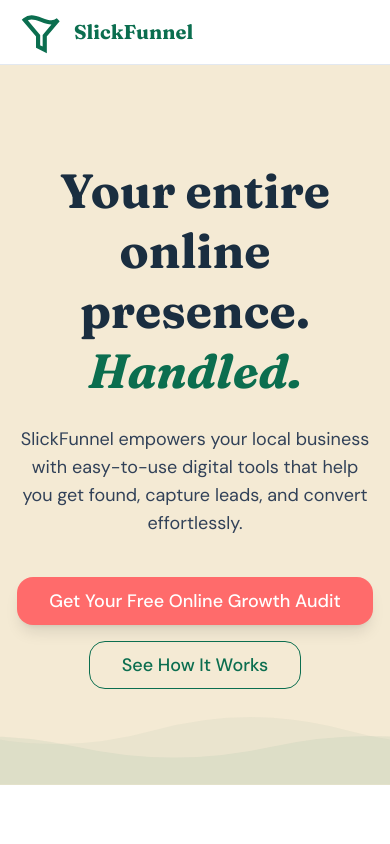
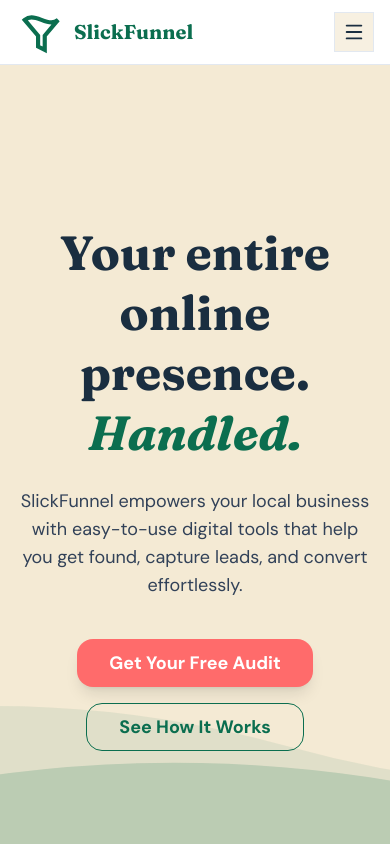
Before and after one commit to lifefountain855/slick-funnel, a React (Vite) app: page / in a window 390 px wide. Shown: the top 844 px of the page. Built offline with nearby package versions, Linux system fonts and the light colour scheme.

Commit message:
page anims and mobile sidebar

```diff
--- a/src/components/Layout.tsx
+++ b/src/components/Layout.tsx
@@ -1,6 +1,7 @@
-import React from 'react'
-import { Link, Outlet, useLocation, useOutlet } from "react-router-dom"
-import { AnimatePresence, motion } from "framer-motion"
+import React, {useState, useEffect} from 'react'
+import { Link, useLocation, useOutlet } from "react-router-dom"
+import { AnimatePresence, motion } from "motion/react"
+import {CircleDollarSign, BriefcaseBusiness, Home, CircleHelp, Info, X, Menu} from 'lucide-react'
 import { Button } from "./ui/button"
 import Logo from "./ui/Logo"
 
@@ -38,6 +39,33 @@ export function Layout() {
   const outlet = useOutlet()
   const p = location.pathname
 
+  const [isMenuOpen, setIsMenuOpen] = useState(false);
+
+  useEffect(() => {
+    if (!isMenuOpen) return;
+
+    const handleEscape = (event: KeyboardEvent) => {
+      if (event.key === 'Escape') setIsMenuOpen(false);
+    };
+
+    document.body.style.overflow = 'hidden';
+    document.addEventListener('keydown', handleEscape);
+    return () => {
+      document.body.style.overflow = '';
+      document.removeEventListener('keydown', handleEscape);
+    };
+  }, [isMenuOpen]);
+
+  const closeMenu = () => setIsMenuOpen(false);
+
+  const navigationItems = [
+    { label: 'Home', to: '/', icon: Home },
+    { label: 'Services', to: '/services', icon: BriefcaseBusiness },
+    { label: 'Pricing', to: '/pricing', icon: CircleDollarSign },
+    { label: 'About', to: '/about', icon: Info },
+    { label: 'Industries', to: '/industries', icon: CircleHelp },
+  ];
+
   return (
     <div className="flex min-h-screen flex-col font-sans text-foreground">
       <header className="sticky top-0 z-50 w-full border-b bg-background/95 backdrop-blur supports-backdrop-filter:bg-background/60">
@@ -50,17 +78,25 @@ export function Layout() {
             </span>
           </Link>
           <nav className="hidden md:flex gap-6 items-center font-medium">
-            <Link to="/" className={`hover:text-primary transition-colors ${p=='/'?'text-primary':''}`}>Home</Link>
-            <Link to="/services" className={`hover:text-primary transition-colors ${p=='/services'?'text-primary':''}`}>Services</Link>
-            <Link to="/pricing" className={`hover:text-primary transition-colors ${p=='/pricing'?'text-primary':''}`}>Pricing</Link>
-            <Link to="/industries" className={`hover:text-primary transition-colors ${p=='/industries'?'text-primary':''}`}>Industries</Link>
-            <Link to="/about" className={`hover:text-primary transition-colors ${p=='/about'?'text-primary':''}`}>About</Link>
+            {navigationItems.map(({ label, to }) => (
+              <Link key={to} to={to} className={`hover:text-primary transition-colors ${p==to?'text-primary':''}`}>{label}</Link>
+            ))}
           </nav>
           <div className="flex items-center gap-4">
             <Link to="/audit">
               <Button variant="default" className="hidden md:inline-flex">Get Free Audit</Button>
             </Link>
             {/* Mobile menu button could go here */}
+            <button
+              type="button"
+              className={`md:hidden p-2 border border-border-subtle bg-secondary/70 hover:bg-accent/90 hover:text-white transition-colors ${isMenuOpen ? 'relative z-60' : ''}`}
+              aria-label={isMenuOpen ? 'close navigation menu' : 'open navigation menu'}
+              aria-expanded={isMenuOpen}
+              aria-controls="mobile-navigation"
+              onClick={() => setIsMenuOpen((open) => !open)}
+            >
+              {isMenuOpen ? <X size={22} aria-hidden="true" /> : <Menu size={22} aria-hidden="true" />}
+            </button>
           </div>
         </div>
       </header>
@@ -76,7 +112,53 @@ export function Layout() {
               exit="exit"
               className="w-full h-full"
             >
-            {outlet && React.cloneElement(outlet, { key: location.pathname })}
+          <AnimatePresence>
+            {isMenuOpen && (
+              <>
+                <motion.button
+                  type="button"
+                  aria-label="close navigation menu"
+                  className="md:hidden fixed inset-0 z-40 cursor-default bg-black/65 backdrop-blur-sm"
+                  initial={{ opacity: 0 }}
+                  animate={{ opacity: 1 }}
+                  exit={{ opacity: 0 }}
+                  onClick={closeMenu}
+                />
+                <motion.div
+                  id="mobile-navigation"
+                  className="md:hidden fixed right-0 top-0 z-50 h-screen w-[min(88vw,380px)] overflow-y-auto border-l border-border-subtle bg-white px-2 pb-8 pt-10 shadow-2xl"
+                  initial={{ opacity: 0, x: '100%' }}
+                  animate={{ opacity: 1, x: 0 }}
+                  exit={{ opacity: 0, x: '100%' }}
+                  transition={{ duration: 0.22, ease: 'easeOut' }}
+                >
+                  <div className="flex flex-col gap-2 mt-1">
+                    {navigationItems.map(({ label, to, icon: Icon }) => (
+                      <Link
+                        key={to}
+                        to={to}
+                        onClick={closeMenu}
+                        className={`relative px-8 flex items-center shadow-sm gap-4 py-4 text-base transition-colors `+(to==p ? 'bg-primary/90 text-white hover:text-white/60' :' hover:text-black/60') }
+                      >
+                        <Icon size={18} aria-hidden="true" />
+                        <span>{label}</span>
+                        {p==to && (<span className='absolute right-8 font-bold text-secondary'>&lt;</span>)}
+                      </Link>
+                    ))}
+                    <div className='h-[5vh] grow'></div>
+                    <Link
+                      to="/portal/login"
+                      onClick={closeMenu}
+                      className="btn-secondary mt-4 flex flex-row justify-center text-sm"
+                    >
+                      <Button variant='accent'>Get Your Free Audit</Button>
+                    </Link>
+                  </div>
+                </motion.div>
+              </>
+            )}
+          </AnimatePresence>
+            {outlet && React.cloneElement(outlet, { key: p })}
           </motion.div>
         </AnimatePresence>
       </main>
@@ -84,11 +166,12 @@ export function Layout() {
       <footer className="bg-navy text-white py-12">
         <div className="container mx-auto px-4 md:px-8 grid grid-cols-1 md:grid-cols-4 gap-8">
           <div className="space-y-4">
-            <span className="font-serif text-xl font-bold flex items-center gap-2">
+            <span className="font-serif text-2xl font-bold flex items-center gap-2">
                <Logo size={50} stroke="#F4EAD4" fill="#F4EAD4"/>
                SlickFunnel
             </span>
-            <p className="text-sm text-slate-300">Your entire online presence. Handled.<br/>We handle your online presence so you can run your business.</p>
+            <p className="italic text-lg text-slate-300">Your entire online presence. Handled.</p>
+            <p className="text-slate-300">We handle your online presence so you can run your business.</p>
           </div>
           <div>
             <h4 className="font-serif text-lg mb-4">Services</h4>
@@ -100,7 +183,7 @@ export function Layout() {
           </div>
           <div>
             <h4 className="font-serif text-lg mb-4">Company</h4>
-            <ul className="space-y-2 text-sm text-slate-300">
+            <ul className="space-y-2 underline text-slate-300">
               <li><Link to="/about">About Us</Link></li>
               <li><Link to="/contact">Contact</Link></li>
             </ul>
--- a/src/index.css
+++ b/src/index.css
@@ -58,7 +58,7 @@
 }
 
 .animate-wave {
-  animation: wave-x 10s linear infinite;
+  animation: wave-x 8s linear infinite;
 }
 
 .animate-wave-slow {
--- a/src/pages/About.tsx
+++ b/src/pages/About.tsx
@@ -5,7 +5,7 @@ export function About() {
     <div className="py-24 bg-slate-50 min-h-screen">
       <title>SlickFunnel - About</title>
       <div className="container mx-auto px-4 md:px-8 max-w-3xl">
-        <div className="font-serif text-4xl md:text-5xl font-bold text-navy mb-8 text-center flex flex-row items-center justify-center gap-2"><span>About SlickFunnel</span> <span className="absoloute inset-0 r-0"><Logo size={50} fill="#1A2E40" stroke="#1A2E40"/></span></div>
+        <div className="font-serif text-4xl md:text-5xl font-bold text-navy mb-8 text-center flex flex-row items-center justify-center gap-2"><span>About SlickFunnel</span><span className="absoloute inset-0 r-0"><Logo size={50} fill="#1A2E40" stroke="#1A2E40"/></span></div>
 
         <div className="prose prose-lg mx-auto text-slate-700">
           <p className="lead text-xl mb-6 font-medium text-navy">
--- a/src/pages/Contact.tsx
+++ b/src/pages/Contact.tsx
@@ -115,7 +115,7 @@ export function Contact() {
               <textarea
                 id="message"
                 name="message"
-                className="flex min-h-[120px] w-full rounded-md border border-input bg-background px-3 py-2 text-sm ring-offset-background placeholder:text-muted-foreground focus-visible:outline-none focus-visible:ring-2 focus-visible:ring-ring"
+                className="flex min-h-30 w-full rounded-md border border-input bg-background px-3 py-2 text-sm ring-offset-background placeholder:text-muted-foreground focus-visible:outline-none focus-visible:ring-2 focus-visible:ring-ring"
                 required
               />
             </div>
--- a/src/pages/Home.tsx
+++ b/src/pages/Home.tsx
@@ -5,23 +5,23 @@ export function Home() {
   return (
     <div className="flex flex-col min-h-screen">
       {/* Hero Section */}
-      <section className="relative overflow-hidden bg-secondary text-secondary-foreground py-24 md:py-32">
+      <section className="relative flex items-center justify-center overflow-hidden bg-secondary text-secondary-foreground h-screen py-24 md:py-32">
         {/* Beach Vibe Wave Background */}
         <div className="absolute inset-0 z-0 opacity-40 overflow-hidden">
           <div className="absolute bottom-0 w-[200vw] flex animate-wave">
-            <svg viewBox="0 0 1440 320" className="w-[100vw] h-auto flex-shrink-0" xmlns="http://www.w3.org/2000/svg" preserveAspectRatio="none">
-              <path fill="#0B6E4F" fillOpacity="0.1" d="M0 120 Q360 20 720 120 T1440 120 V320 H0 Z"></path>
+            <svg viewBox="0 0 1440 320" className="w-[300vw] md:w-screen h-auto shrink-0" xmlns="http://www.w3.org/2000/svg" preserveAspectRatio="none">
+              <path fill="#0B6E4F" fillOpacity="0.2" d="M0 120 Q360 20 720 120 T1440 120 V320 H0 Z"></path>
             </svg>
-            <svg viewBox="0 0 1440 320" className="w-[100vw] h-auto flex-shrink-0" xmlns="http://www.w3.org/2000/svg" preserveAspectRatio="none">
-              <path fill="#0B6E4F" fillOpacity="0.1" d="M0 120 Q360 20 720 120 T1440 120 V320 H0 Z"></path>
+            <svg viewBox="0 0 1440 320" className="w-[300vw] md:w-screen h-auto shrink-0" xmlns="http://www.w3.org/2000/svg" preserveAspectRatio="none">
+              <path fill="#0B6E4F" fillOpacity="0.2" d="M0 120 Q360 20 720 120 T1440 120 V320 H0 Z"></path>
             </svg>
           </div>
           <div className="absolute bottom-0 w-[200vw] flex animate-wave-slow">
-            <svg viewBox="0 0 1440 320" className="w-[100vw] h-auto flex-shrink-0" xmlns="http://www.w3.org/2000/svg" preserveAspectRatio="none">
-              <path fill="#0B6E4F" fillOpacity="0.15" d="M0 180 Q360 100 720 180 T1440 180 V320 H0 Z"></path>
+            <svg viewBox="0 0 1440 320" className="w-[300vw] md:w-screen h-auto shrink-0" xmlns="http://www.w3.org/2000/svg" preserveAspectRatio="none">
+              <path fill="#0B6E4F" fillOpacity="0.5" d="M0 180 Q360 100 720 180 T1440 180 V320 H0 Z"></path>
             </svg>
-            <svg viewBox="0 0 1440 320" className="w-[100vw] h-auto flex-shrink-0" xmlns="http://www.w3.org/2000/svg" preserveAspectRatio="none">
-              <path fill="#0B6E4F" fillOpacity="0.15" d="M0 180 Q360 100 720 180 T1440 180 V320 H0 Z"></path>
+            <svg viewBox="0 0 1440 320" className="w-[300vw] md:w-screen h-auto shrink-0" xmlns="http://www.w3.org/2000/svg" preserveAspectRatio="none">
+              <path fill="#0B6E4F" fillOpacity="0.5" d="M0 180 Q360 100 720 180 T1440 180 V320 H0 Z"></path>
             </svg>
           </div>
         </div>
@@ -35,12 +35,12 @@ export function Home() {
           </p>
           <div className="flex flex-col sm:flex-row items-center justify-center gap-4">
             <Link to="/audit">
-              <Button size="lg" variant="accent" className="w-full sm:w-auto shadow-lg hover:-translate-y-1 transition-transform">
-                Get Your Free Online Growth Audit
+              <Button size="lg" variant="accent" className="w-full sm:w-auto font-bold shadow-lg hover:-translate-y-1 transition-transform">
+                Get Your Free Audit
               </Button>
             </Link>
             <Link to="/services">
-              <Button size="lg" variant="outline" className="w-full sm:w-auto border-primary text-primary hover:bg-primary/5">
+              <Button size="lg" variant="outline" className="w-full sm:w-auto font-bold border-primary text-primary hover:bg-primary/5">
                 See How It Works
               </Button>
             </Link>
@@ -62,11 +62,11 @@ export function Home() {
               { title: "Get Leads", desc: "High-converting websites and landing pages that turn casual visitors into quoted requests.", icon: "🌊" },
               { title: "Build Trust", desc: "Automated review generation that builds your 5-star reputation while you sleep.", icon: "☀️" },
             ].map((feature, i) => (
-              <div key={i} className="bg-secondary/20 rounded-[2rem] p-8 border border-secondary/50 shadow-sm hover:shadow-md transition-shadow relative overflow-hidden group">
+              <div key={i} className="bg-secondary/20 rounded-4xl p-8 border border-secondary/50 shadow-sm hover:shadow-md transition-shadow relative overflow-hidden group">
                 <div className="absolute top-0 right-0 -mr-8 -mt-8 w-32 h-32 bg-secondary rounded-full opacity-50 group-hover:scale-150 transition-transform duration-700"></div>
                 <div className="text-4xl mb-6 relative z-10">{feature.icon}</div>
-                <h3 className="font-serif text-2xl font-bold mb-3 text-navy relative z-10">{feature.title}</h3>
-                <p className="text-slate-700 relative z-10">{feature.desc}</p>
+                <h3 className="font-serif text-3xl font-bold mb-3 text-navy relative z-10">{feature.title}</h3>
+                <p className="text-slate-700 text-lg relative z-10">{feature.desc}</p>
               </div>
             ))}
           </div>
--- a/src/pages/Industries.tsx
+++ b/src/pages/Industries.tsx
@@ -24,7 +24,7 @@ export function Industries() {
 
         <div className="grid grid-cols-2 md:grid-cols-4 gap-4 mb-16">
           {industries.map((industry, i) => (
-            <div key={i} className="bg-secondary/20 p-6 rounded-2xl border border-secondary/50 font-medium text-navy hover:bg-secondary/40 transition-colors">
+            <div key={i} className="bg-secondary/50 p-6 rounded-2xl border border-navy/15 font-medium text-navy hover:bg-secondary/40 transition-colors">
               {industry}
             </div>
           ))}
--- a/src/pages/NotFound.tsx
+++ b/src/pages/NotFound.tsx
@@ -1,5 +1,6 @@
 import {Link} from 'react-router-dom'
 import { Button } from "../components/ui/button"
+// import Email from "../../supabase/edge"
 
 export default function NotFound(){
     return(
@@ -9,6 +10,7 @@ export default function NotFound(){
                 <span className='text-navy-500 text-center text-lg font-bold'>We couldn't find the page you're looking for...</span>
                 <Link to='/'><Button variant='default'>Go Home</Button></Link>
             </div>
+            {/* <Email/> */}
         </div>
     )
 }
--- a/src/pages/admin/AdminDashboard.tsx
+++ b/src/pages/admin/AdminDashboard.tsx
@@ -172,7 +172,7 @@ export function AdminDashboard() {
                   </span>
                   <p>
                     <a
-                      className="text-[oklch(from_var(--color-primary)_calc(l_*_1.3)_c_h)] hover:text-[oklch(from_var(--color-primary)_calc(l_*_1.6)_c_h)] underline font-medium"
+                      className="text-[oklch(from_var(--color-primary)_calc(l*1.3)_c_h)] hover:text-[oklch(from_var(--color-primary)_calc(l*1.6)_c_h)] underline font-medium"
                       href={`mailto:${selected.email}`}
                     >
                       {selected.email}
```
Also changed, not shown: 2 other files (tests, documents, lock files or other folders). Lines whose indentation alone changed are shown as unchanged.
